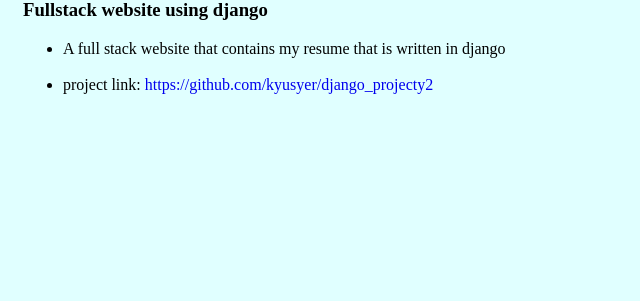
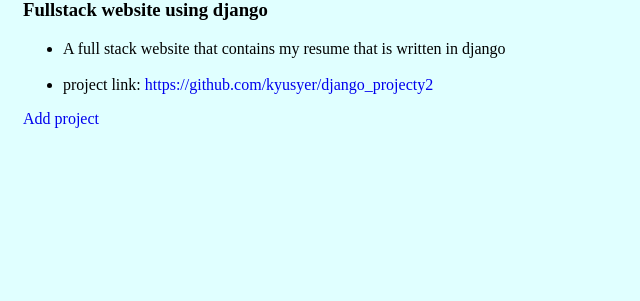
Before and after one commit to kyusyer/django_projecty2, a Django app: page /my_profile/project in a window 1280 px wide. Shown: the part 186-487 px from the top of the page, without its empty margins (0-640 px from the left). Run offline with Django 5.2, Linux system fonts and the light colour scheme.

Commit message:
try adding link to add_project

```diff
--- a/alpha/my_profile/templates/my_profile/project.html
+++ b/alpha/my_profile/templates/my_profile/project.html
@@ -11,12 +11,13 @@
         </li>
         <br>
         <li>
-            project link: <a href={{ project.link }}>
+            project link: <a href="{{ project.link }}">
                 {{ project.link }}</a>
 
         </li>
     </ul>
     {% endfor %}
+    <a href="{% url 'my_profile:add' %}">Add project</a>
 
 </div>
 {% endblock %}
```
